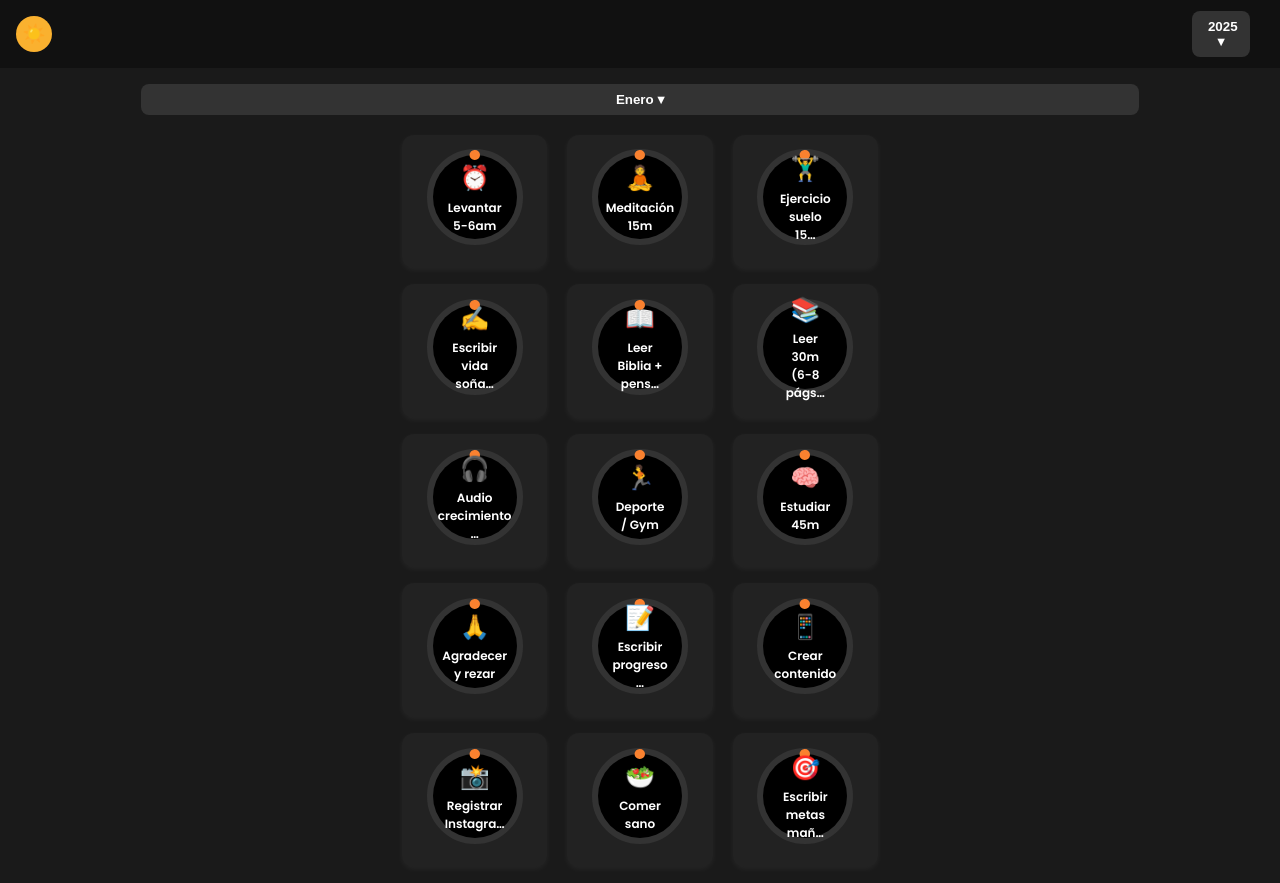
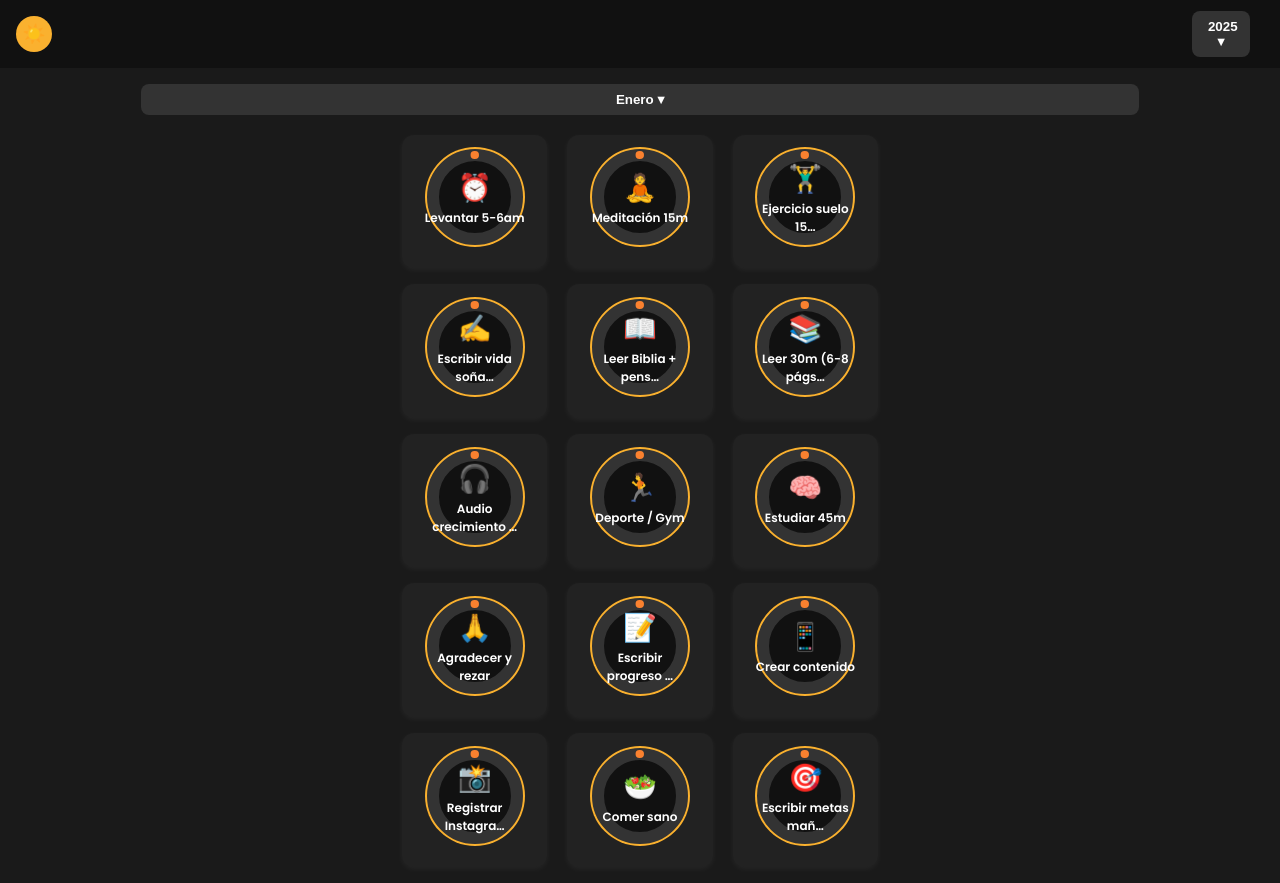
Before and after one commit to AngelTech90/Tracker_habitos, a plain HTML site: page index.html in a window 1280 px wide. Both pictures are taken after a click on the button "Modo oscuro". Drawn offline with Linux system fonts and the light colour scheme.

Commit message:
fix darkmode

```diff
--- a/css/habits.css
+++ b/css/habits.css
@@ -31,37 +31,70 @@
   width: 100px;
   height: 100px;
   margin: 0 auto 0.5rem auto;
+  border-radius: 50%;
+  background: #fff; /* Light mode fix */
+  display: flex;
+  justify-content: center;
+  align-items: center;
+  box-shadow: inset 0 0 0 8px #FA812F; /* outline accent */
+  transition: background 0.3s, box-shadow 0.3s;
 }
 
+body.dark .habit-circle {
+  background: #111;
+  box-shadow: inset 0 0 0 8px #FAB12F;
+}
+
+/* Progress SVG overlay for circular fill */
 .progress-svg {
+  position: absolute;
+  top: 0;
+  left: 0;
   width: 100%;
   height: 100%;
   transform: rotate(-90deg);
 }
 
 .progress-arc {
+  stroke: var(--accent2);
+  stroke-width: 8;
+  fill: transparent;
   stroke-dasharray: 263;
   stroke-dashoffset: 263;
   transition: stroke-dashoffset 1s ease;
 }
 
+.progress-bg {
+  stroke: rgba(0,0,0,0.1);
+  stroke-width: 8;
+  fill: transparent;
+}
+
+body.dark .progress-bg {
+  stroke: rgba(255,255,255,0.1);
+}
+
 .circle-center {
-  position: absolute;
-  top: 50%;
-  left: 50%;
-  transform: translate(-50%, -50%);
-  text-align: center;
+  z-index: 1;
+  display: flex;
+  flex-direction: column;
+  align-items: center;
 }
 
 .circle-emoji {
-  font-size: 1.5rem;
+  font-size: 1.7rem;
 }
 
 .circle-label {
   font-size: 0.75rem;
   font-weight: 600;
-  margin-top: 0.2rem;
+  color: #000;
 }
+
+body.dark .circle-label {
+  color: #fff;
+}
+
 
 /* Mini circle inside modal */
 .habit-circle-mini {
```
